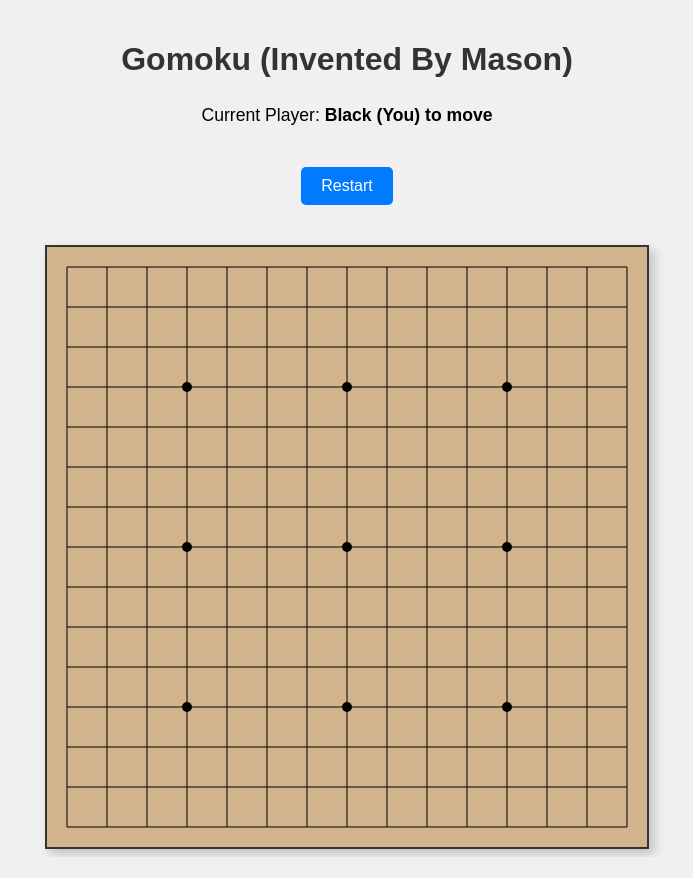
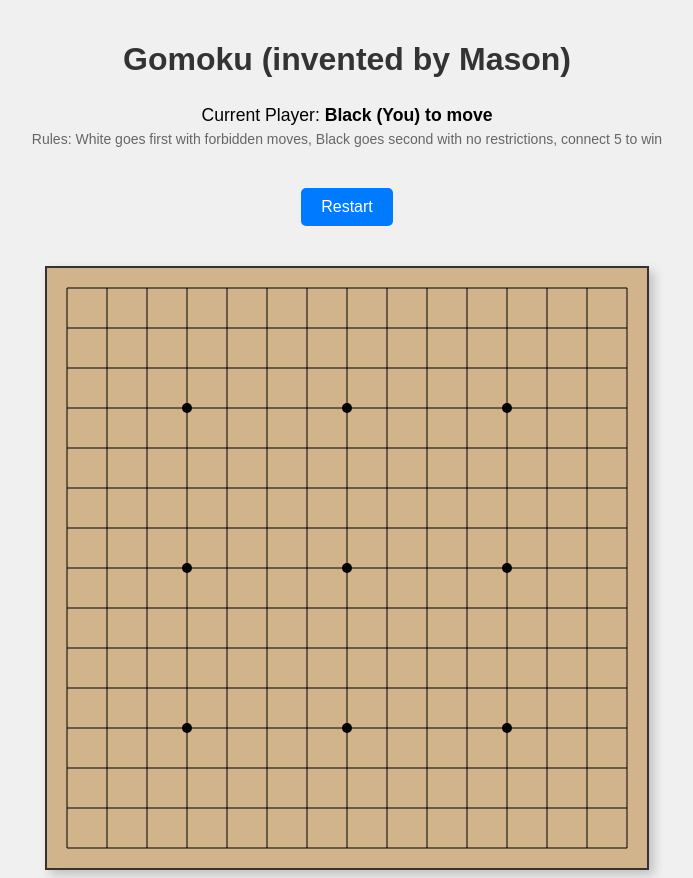
Before and after one commit to MasonWEI01/Gomoku, a plain HTML site: page index.html in a window 1280 px wide. Shown: the whole page, without its empty margins (293-986 px from the left). Before the commit the page ends 857 px from the top, so only its background shows below. Drawn offline with Linux system fonts and the light colour scheme.

Commit message:
index.html

```diff
--- a/index.html
+++ b/index.html
@@ -3,13 +3,14 @@
 <head>
     <meta charset="UTF-8">
     <meta name="viewport" content="width=device-width, initial-scale=1.0">
-    <title>Gomoku(五子棋)</title>
+    <title>Gomoku</title>
     <link rel="stylesheet" href="style.css">
 </head>
 <body>
-    <h1>Gomoku (Invented By Mason)</h1>
+    <h1>Gomoku (invented by Mason)</h1>
     <div class="game-info">
-        <p>Current Player: <span id="current-player">Black (You)</span></p>
+        <p>Current Player: <span id="current-player">Computer (White)</span></p>
+        <p style="font-size: 14px; color: #666;">Rules: White goes first with forbidden moves, Black goes second with no restrictions, connect 5 to win</p>
         <p id="game-status"></p>
         <button id="reset-button">Restart</button>
     </div>
```
